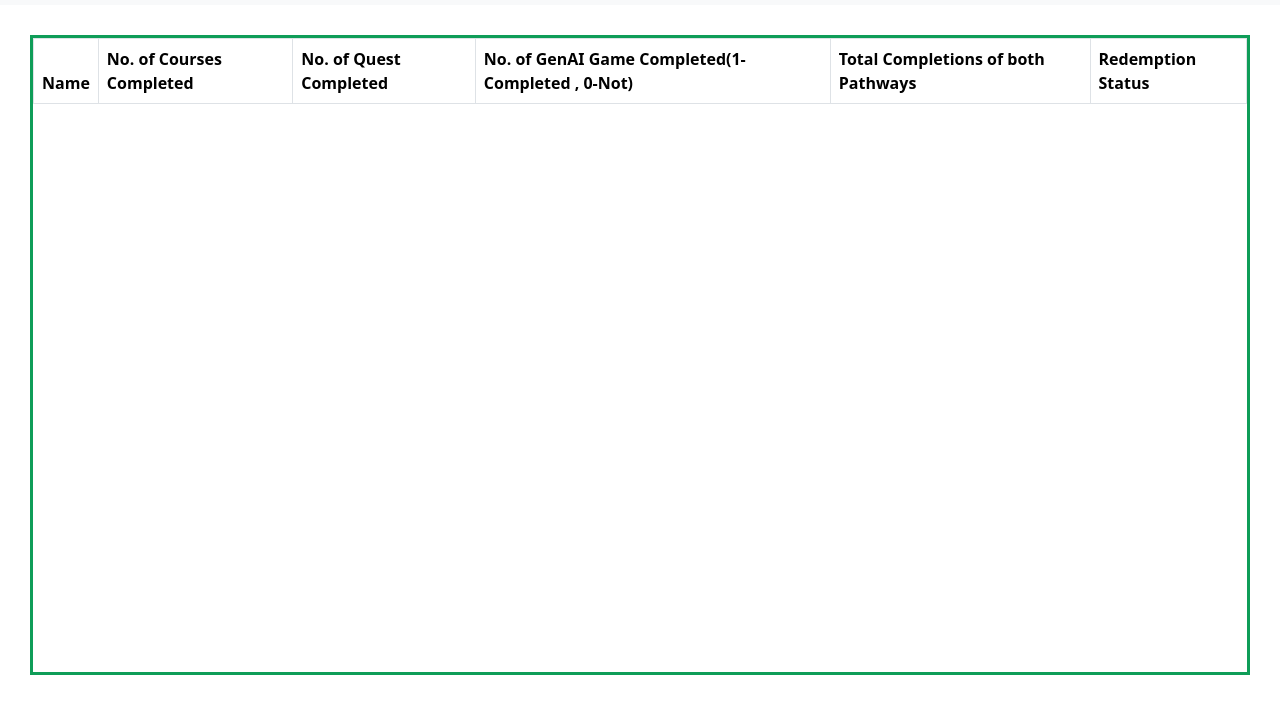
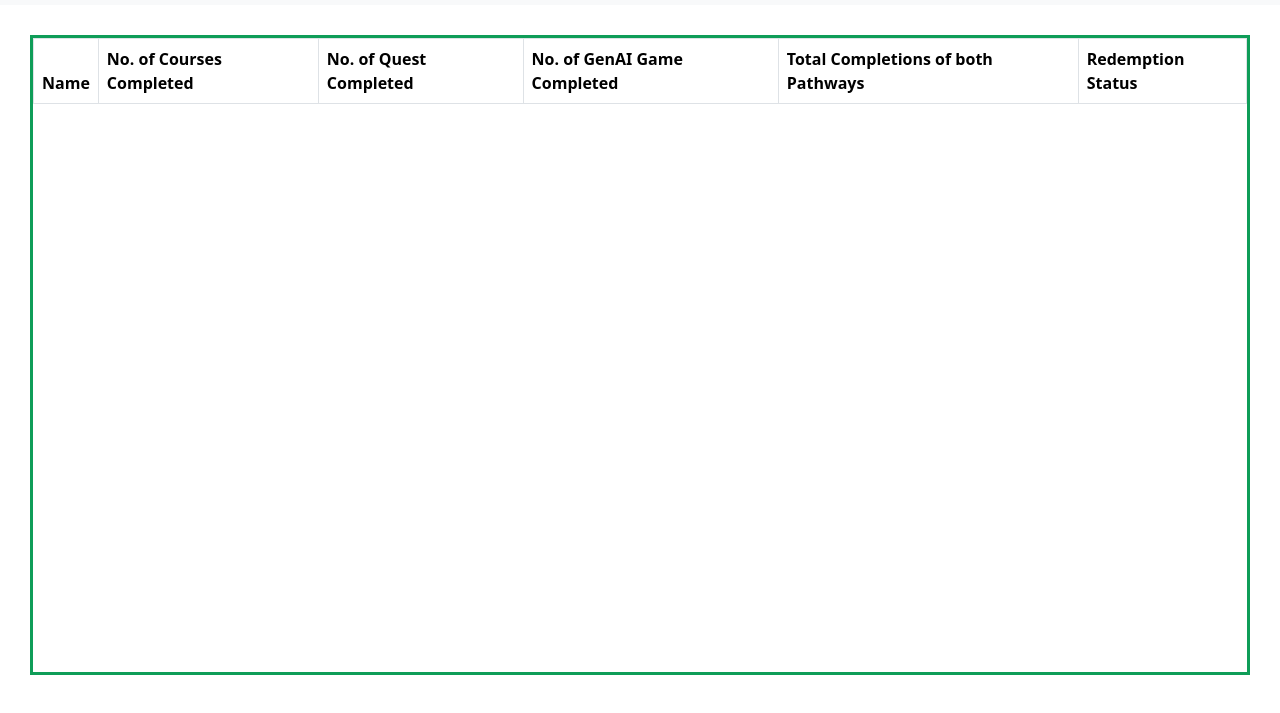
Before and after one commit to codingwithveer18/Cloud-data, a plain HTML site: page index.html in a window 1280 px wide. Shown: the part 61-774 px from the top of the page. Drawn offline with nearby package versions, Linux system fonts and the light colour scheme; no server answers.

Commit message:
Update index.html

```diff
--- a/index.html
+++ b/index.html
@@ -35,7 +35,7 @@
                             <th scope="col">Name</th>
                             <th scope="col">No. of Courses Completed</th>
                             <th scope="col">No. of Quest Completed</th>
-                            <th scope="col">No. of GenAI Game Completed(1-Completed , 0-Not)</th>
+                            <th scope="col">No. of GenAI Game Completed</th>
                             <th scope="col">Total Completions of both Pathways</th>
                             <th scope="col">Redemption Status</th>
                         </tr>
```
